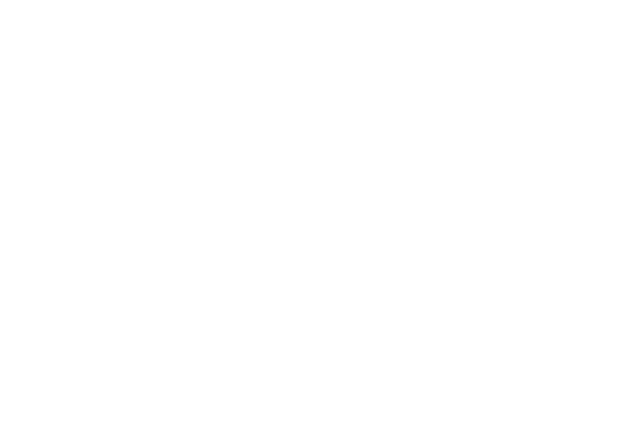
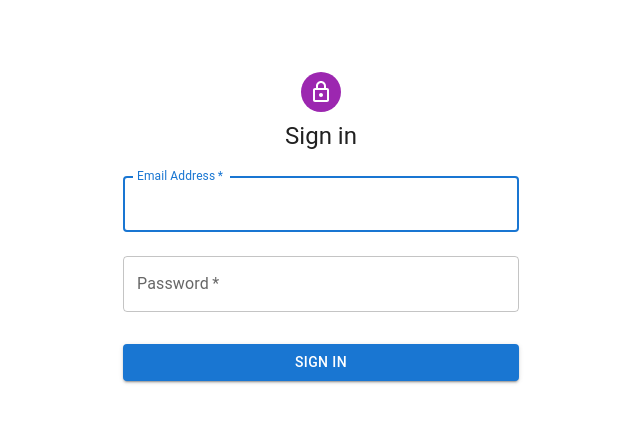
Before and after one commit to garbagevehicletracker/com.buie.garbagevehicletracker-backbone, a React (Vite) app: page /login in a window 1280 px wide. Before the commit this address had no page. Shown: the top 422 px of the page, without its empty margins (319-959 px from the left). Built offline with nearby package versions, Linux system fonts and the light colour scheme.

Commit message:
Login Page

```diff
--- a/src/App.jsx
+++ b/src/App.jsx
@@ -1,11 +1,14 @@
 import { Route, BrowserRouter as Router, Routes } from "react-router-dom";
 import LoginForm from "./pages/LoginForm";
+import AdminPage from "./pages/AdminPage";
 
 const App = () => {
   return (
     <Router>
       <Routes>
-        <Route path="/" element={<LoginForm />} />
+        <Route path="/login" element={<LoginForm />} />
+        {/* <Route path="/" element={<DashboardPage />} /> */}
+        <Route path="/AdminPage" element={<AdminPage />} />
       </Routes>
     </Router>
   );
--- a/src/pages/LoginForm.jsx
+++ b/src/pages/LoginForm.jsx
@@ -1,70 +1,119 @@
-import  { useState } from 'react';
-// import { useNavigate } from 'react-router-dom';
-import 'bootstrap/dist/css/bootstrap.min.css'; // Import Bootstrap CSS
+import React, { useState } from 'react';
+import Avatar from '@mui/material/Avatar';
+import Button from '@mui/material/Button';
+import CssBaseline from '@mui/material/CssBaseline';
+import TextField from '@mui/material/TextField';
+import Link from '@mui/material/Link';
+import Box from '@mui/material/Box';
+import LockOutlinedIcon from '@mui/icons-material/LockOutlined';
+import Typography from '@mui/material/Typography';
+import Container from '@mui/material/Container';
+import { createTheme, ThemeProvider } from '@mui/material/styles';
+import { useNavigate } from 'react-router-dom';
 
-const LoginForm = () => {
-  // const navigate = useNavigate();
+const AdminPage = () => {
+  return (
+    <div>
+      <h2>Welcome to Admin Page!</h2>
+      {/* You can add more content or components for the admin page */}
+    </div>
+  );
+}
+
+const SignIn = () => {
   const [username, setUsername] = useState('');
   const [password, setPassword] = useState('');
+  const navigate = useNavigate(); // Use useNavigate hook
 
-  const handleLogin = async () => {
+  const handleLogin = async (event) => {
+    event.preventDefault();
+
     try {
       const response = await fetch('https://garbage-tracking-backend.onrender.com/admin/login', {
         method: 'POST',
         headers: {
           'Content-Type': 'application/json',
         },
-        body: JSON.stringify({
-          username,
-          password,
-        }),
+        body: JSON.stringify({ username, password }),
       });
 
-      if (!response.ok) {
-        throw new Error('Login failed');
+      if (response.ok) {
+        const data = await response.json();
+        const token = data.token;
+
+        // Store token in localStorage or a state management solution of your choice
+        localStorage.setItem('token', token);
+
+        // Redirect to AdminPage on successful login
+        navigate('/admin'); // Replace '/admin' with your desired route
+
+        // You can use the token in the headers for subsequent requests
+        // Example: headers: { 'Authorization': `Bearer ${token}` }
+
+      } else {
+        console.error('Login failed');
       }
-
-      const data = await response.json();
-      const { token } = data;
-
-      // Store the token globally (e.g., in a state management library like Redux, or use Context API)
-      // For simplicity, using localStorage in this example
-      storeToken(token);
-
-      // Redirect to AdminPage
-      // navigate('/admin');
-
     } catch (error) {
-      // Show error alert
-      alert('Login failed. Please check your credentials.');
+      console.error('Error during login:', error);
     }
   };
 
-  const storeToken = (token) => {
-    // You can use localStorage or other secure storage mechanism to store the token
-    localStorage.setItem('jwtToken', token);
+  return (
+    <ThemeProvider theme={createTheme()}>
+      <Container component="main" maxWidth="xs">
+        <CssBaseline />
+        <Box
+          sx={{
+            marginTop: 8,
+            display: 'flex',
+            flexDirection: 'column',
+            alignItems: 'center',
+          }}
+        >
+          <Avatar sx={{ m: 1, bgcolor: 'secondary.main' }}>
+            <LockOutlinedIcon />
+          </Avatar>
+          <Typography component="h1" variant="h5">
+            Sign in
+          </Typography>
+          <Box component="form" onSubmit={handleLogin} noValidate sx={{ mt: 1 }}>
+            <TextField
+              margin="normal"
+              required
+              fullWidth
+              id="email"
+              label="Email Address"
+              name="email"
+              autoComplete="email"
+              autoFocus
+              value={username}
+              onChange={(e) => setUsername(e.target.value)}
+            />
+            <TextField
+              margin="normal"
+              required
+              fullWidth
+              name="password"
+              label="Password"
+              type="password"
+              id="password"
+              autoComplete="current-password"
+              value={password}
+              onChange={(e) => setPassword(e.target.value)}
+            />
+            <Button
+              type="submit"
+              fullWidth
+              variant="contained"
+              sx={{ mt: 3, mb: 2 }}
+            >
+              Sign In
+            </Button>
+          </Box>
+        </Box>
+      </Container>
+    </ThemeProvider>
+  );
+}
 
-    // Set a timeout to clear the token after 1 hour
-    setTimeout(() => {
-      localStorage.removeItem('jwtToken');
-    }, 3600000); // 1 hour in milliseconds
-  };
-
-  return (
-    <div className="container mt-5">
-      <h3>Login</h3>
-      <p>Please enter your username and password to login.</p>
-      <div className="mb-3">
-        <label htmlFor="username" className="form-label">Username</label>
-        <input type="text" className="form-control" id="username" value={username} onChange={(e) => setUsername(e.target.value)} />
-      </div>
-      <div className="mb-3">
-        <label htmlFor="password" className="form-label">Password</label>
-        <input type="password" className="form-control" id="password" value={password} onChange={(e) => setPassword(e.target.value)} />
-      </div>
-      <button className="btn btn-primary" onClick={handleLogin}>Login</button>
-    </div>
-  );
-};
-
-export default LoginForm;
+export default SignIn;
```
Also changed, not shown: package.json (+8 -1 lines), src/pages/AdminPage.jsx (added), 1 other file (tests, documents, lock files or other folders).
